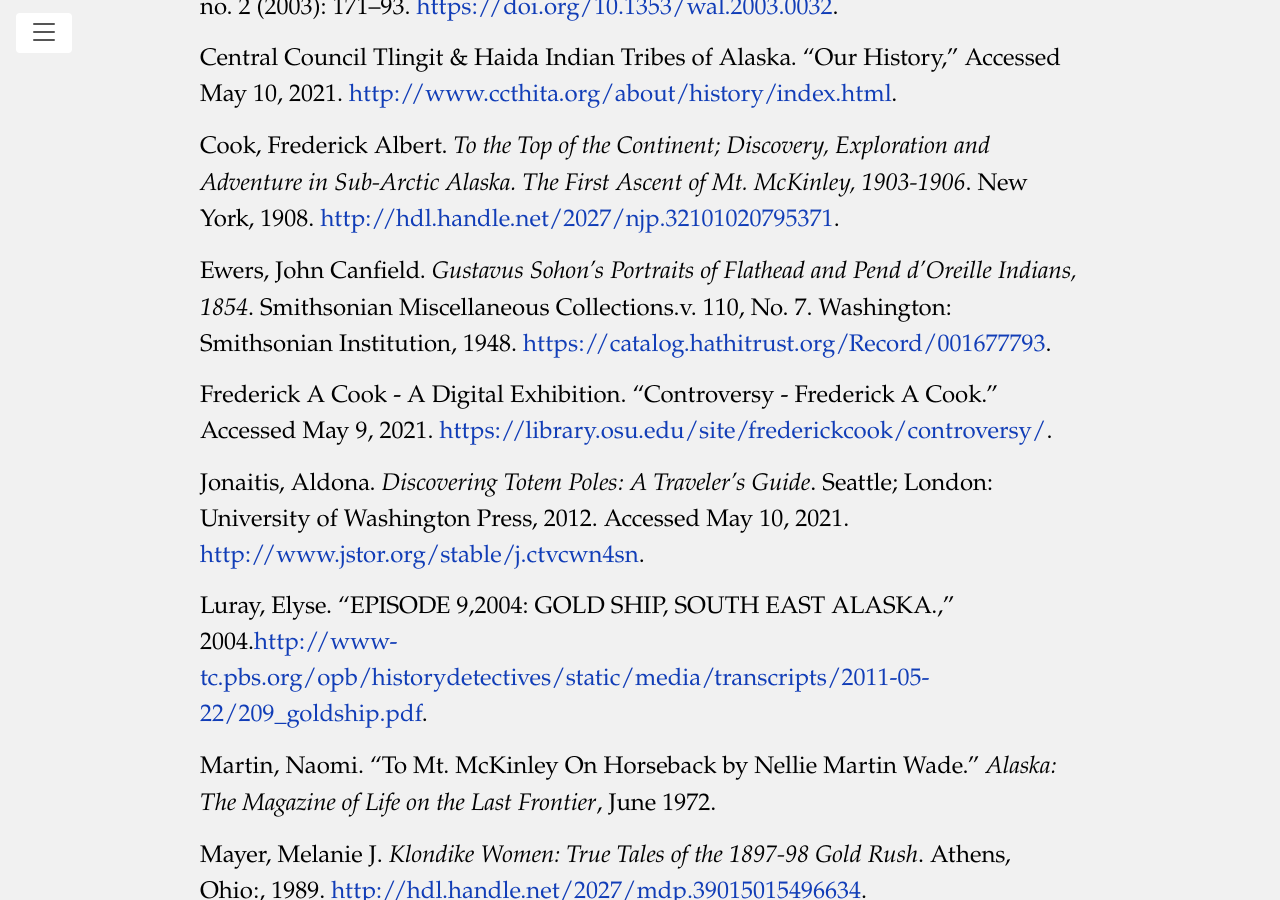
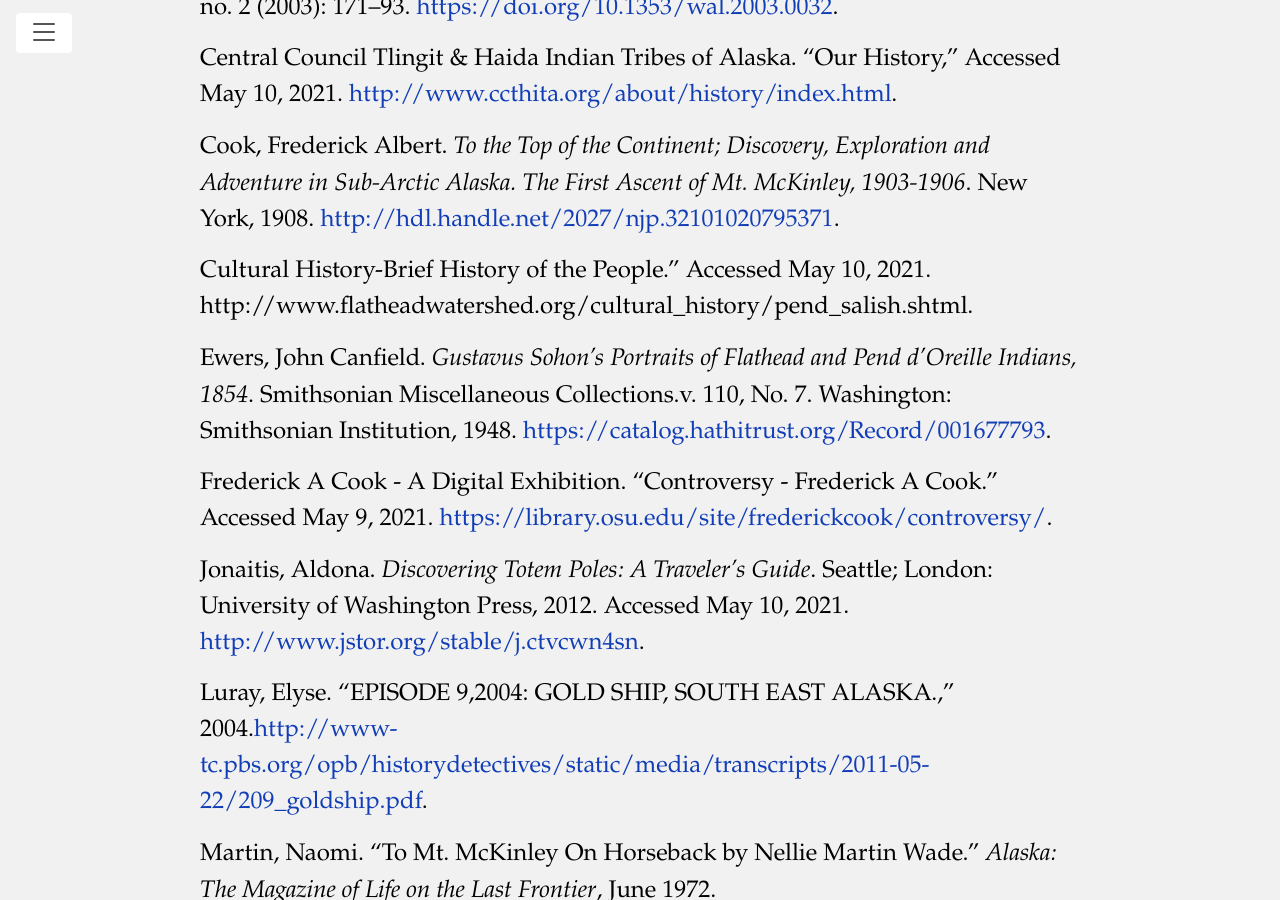
Before and after one commit to HUM-331-Princeton/manifest-destiny, a Jekyll site: the page built from references.md, in a window 1280 px wide and 900 px high, scrolled down 1129 px. Built offline with Jekyll 4.4.1, drawn with Linux system fonts in a browser that asks for light colours.

Commit message:
Update references.md

```diff
--- a/references.md
+++ b/references.md
@@ -18,6 +18,8 @@
 Central Council Tlingit & Haida Indian Tribes of Alaska. “Our History,” Accessed May 10, 2021. [http://www.ccthita.org/about/history/index.html](http://www.ccthita.org/about/history/index.html).
 
 Cook, Frederick Albert. _To the Top of the Continent; Discovery, Exploration and Adventure in Sub-Arctic Alaska. The First Ascent of Mt. McKinley, 1903-1906_. New York, 1908. <http://hdl.handle.net/2027/njp.32101020795371>.
+
+Cultural History-Brief History of the People.” Accessed May 10, 2021. http://www.flatheadwatershed.org/cultural_history/pend_salish.shtml.
 
 Ewers, John Canfield. _Gustavus Sohon’s Portraits of Flathead and Pend d’Oreille Indians, 1854_. Smithsonian Miscellaneous Collections.v. 110, No. 7. Washington: Smithsonian Institution, 1948. <https://catalog.hathitrust.org/Record/001677793>.
 
```
